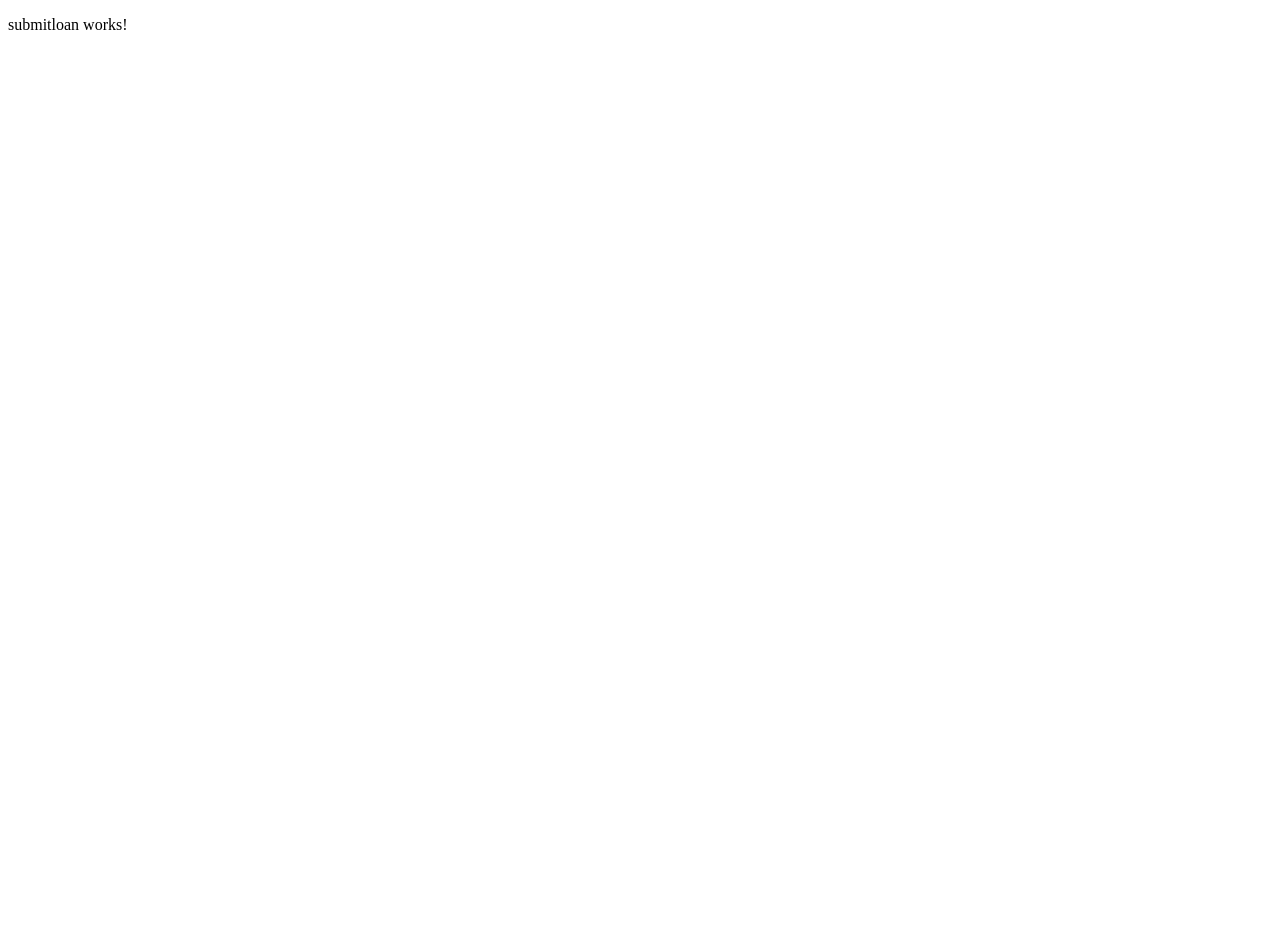
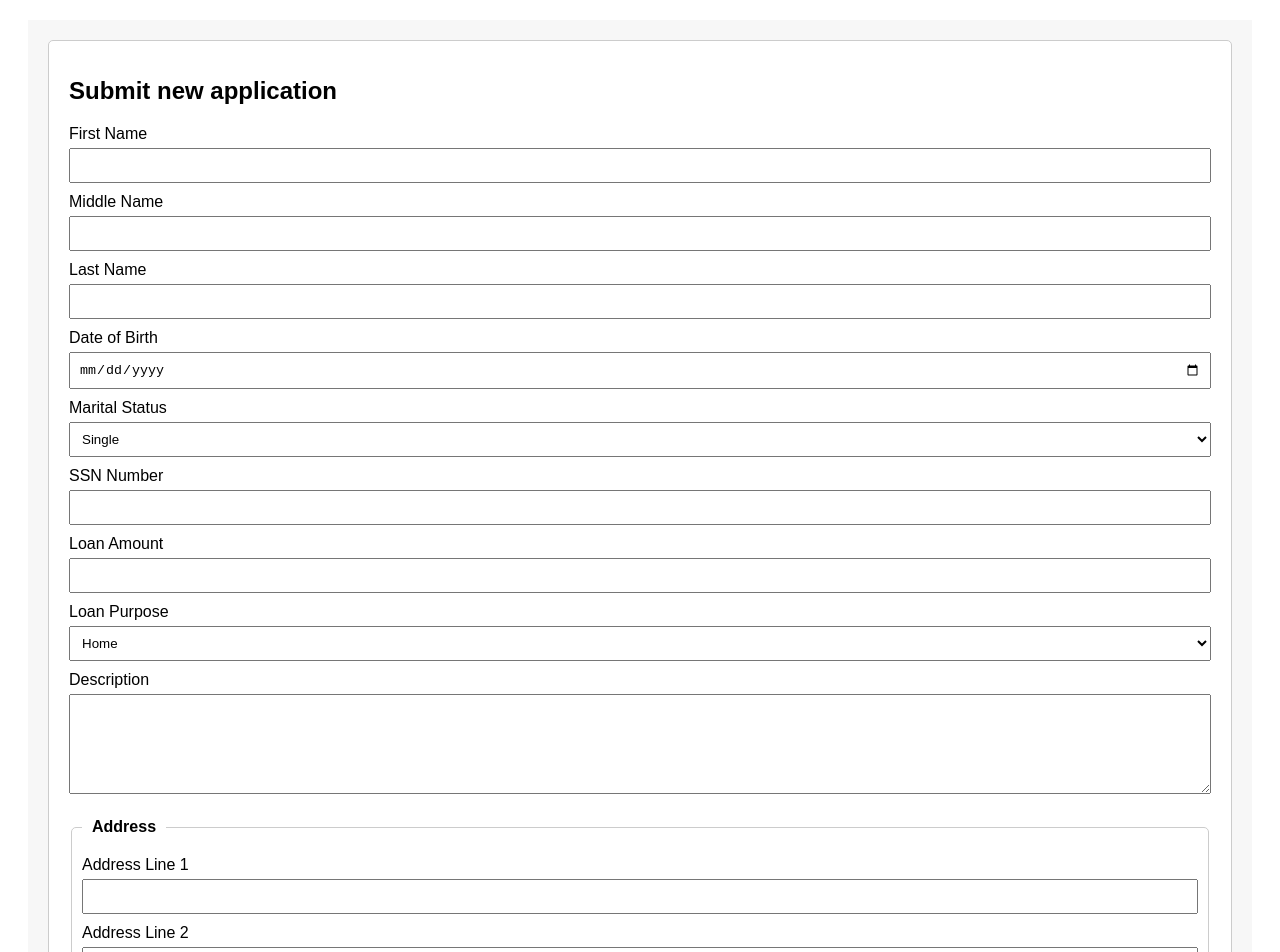
Before and after one commit to kriti-ss03/Loan-Processing-System-frontend, an Angular app in the folder loan-processing-system/: page /submitloan in a window 1280 px wide. Shown: the top 952 px of the page. Before the commit the page ends 800 px from the top, so only its background shows below. Built offline with nearby package versions, Linux system fonts and the light colour scheme.

Commit message:
submitloan basic structure created

```diff
--- a/loan-processing-system/src/app/home/home.component.html
+++ b/loan-processing-system/src/app/home/home.component.html
@@ -14,12 +14,8 @@
             <p>For viewing existing loan applications, click on "View applications".</p>
         </div>
         <div class="buttons">
-
             <button [routerLink]="['/submitloan']">Submit an Application</button>
-
             <button [routerLink]="['/viewapps']">View Applications</button>
-
-
             </div>
     </div>
 </body>
--- a/loan-processing-system/src/app/submitloan/submitloan.component.html
+++ b/loan-processing-system/src/app/submitloan/submitloan.component.html
@@ -1 +1,116 @@
-<p>submitloan works!</p>
+<body>
+    <form class="loan-form">
+        <h1>Submit new application</h1>
+
+        <label for="firstName">First Name</label>
+        <input type="text" id="firstName" name="firstName">
+
+        <label for="middleName">Middle Name</label>
+        <input type="text" id="middleName" name="middleName">
+
+        <label for="lastName">Last Name</label>
+        <input type="text" id="lastName" name="lastName">
+
+        <label for="dob">Date of Birth</label>
+        <input type="date" id="dob" name="dob">
+
+        <label for="maritalStatus">Marital Status</label>
+        <select id="maritalStatus" name="maritalStatus">
+            <option value="single">Single</option>
+            <option value="married">Married</option>
+            <option value="divorced">Divorced</option>
+            <option value="widowed">Widowed</option>
+        </select>
+
+        <label for="ssn">SSN Number</label>
+        <input type="text" id="ssn" name="ssn">
+
+        <label for="loanAmount">Loan Amount</label>
+        <input type="number" id="loanAmount" name="loanAmount">
+
+        <label for="loanPurpose">Loan Purpose</label>
+        <select id="loanPurpose" name="loanPurpose">
+            <option value="home">Home</option>
+            <option value="car">Car</option>
+            <option value="education">Education</option>
+            <option value="business">Business</option>
+        </select>
+
+        <label for="description">Description</label>
+        <textarea id="description" name="description"></textarea>
+
+        <fieldset>
+            <legend>Address</legend>
+
+            <label for="addressLine1">Address Line 1</label>
+            <input type="text" id="addressLine1" name="addressLine1">
+
+            <label for="addressLine2">Address Line 2</label>
+            <input type="text" id="addressLine2" name="addressLine2">
+
+            <label for="city">City</label>
+            <input type="text" id="city" name="city">
+
+            <label for="state">State</label>
+            <input type="text" id="state" name="state">
+
+            <label for="postalCode">Postal Code</label>
+            <input type="text" id="postalCode" name="postalCode">
+        </fieldset>
+
+        <fieldset>
+            <legend>Contact Information</legend>
+
+            <label for="homePhone">Home Phone</label>
+            <input type="text" id="homePhone" name="homePhone">
+
+            <label for="officePhone">Office Phone</label>
+            <input type="text" id="officePhone" name="officePhone">
+
+            <label for="mobile">Mobile</label>
+            <input type="text" id="mobile" name="mobile">
+
+            <label for="email">Email Address</label>
+            <input type="email" id="email" name="email">
+        </fieldset>
+
+        <fieldset>
+            <legend>Employment Details</legend>
+
+            <label for="employerName">Employer name</label>
+            <input type="text" id="employerName" name="employerName">
+
+            <label for="annualSalary">Annual Salary</label>
+            <input type="number" id="annualSalary" name="annualSalary">
+
+            <label for="workExperience">Work Experience</label>
+            <div class="work-experience">
+                <input type="number" id="workExperienceYear" name="workExperienceYear" placeholder="Year">
+                <input type="number" id="workExperienceMonth" name="workExperienceMonth" placeholder="Month">
+            </div>
+
+            <label for="designation">Designation</label>
+            <input type="text" id="designation" name="designation">
+
+            <label for="employerAddressLine1">Address Line 1</label>
+            <input type="text" id="employerAddressLine1" name="employerAddressLine1">
+
+            <label for="employerAddressLine2">Address Line 2</label>
+            <input type="text" id="employerAddressLine2" name="employerAddressLine2">
+
+            <label for="employerCity">City</label>
+            <input type="text" id="employerCity" name="employerCity">
+
+            <label for="employerState">State</label>
+            <input type="text" id="employerState" name="employerState">
+
+            <label for="employerPostalCode">Postal Code</label>
+            <input type="text" id="employerPostalCode" name="employerPostalCode">
+        </fieldset>
+
+        <div class="buttons">
+            <button type="submit">Submit</button>
+            <button type="button">Cancel</button>
+        </div>
+    </form>
+</body>
--- a/loan-processing-system/src/app/submitloan/submitloan.component.scss
+++ b/loan-processing-system/src/app/submitloan/submitloan.component.scss
@@ -0,0 +1,77 @@
+body {
+    font-family: Arial, sans-serif;
+    margin: 20px;
+    padding: 20px;
+    background-color: #f7f7f7;
+}
+
+.loan-form {
+    background-color: #fff;
+    padding: 20px;
+    border: 1px solid #ccc;
+    border-radius: 5px;
+}
+
+.loan-form h1 {
+    font-size: 24px;
+    margin-bottom: 20px;
+}
+
+.loan-form label {
+    display: block;
+    margin-top: 10px;
+}
+
+.loan-form input,
+.loan-form select,
+.loan-form textarea {
+    width: 100%;
+    padding: 8px;
+    margin-top: 5px;
+    box-sizing: border-box;
+}
+
+.loan-form textarea {
+    height: 100px;
+}
+
+.loan-form fieldset {
+    border: 1px solid #ccc;
+    padding: 10px;
+    margin-top: 20px;
+    border-radius: 5px;
+}
+
+.loan-form fieldset legend {
+    padding: 0 10px;
+    font-weight: bold;
+}
+
+.loan-form .work-experience {
+    display: flex;
+    gap: 10px;
+}
+
+.loan-form .buttons {
+    margin-top: 20px;
+    display: flex;
+    gap: 10px;
+}
+
+.loan-form button {
+    padding: 10px 20px;
+    font-size: 16px;
+    border: none;
+    border-radius: 5px;
+    cursor: pointer;
+}
+
+.loan-form button[type="submit"] {
+    background-color: #4CAF50;
+    color: #fff;
+}
+
+.loan-form button[type="button"] {
+    background-color: #f44336;
+    color: #fff;
+}
```
